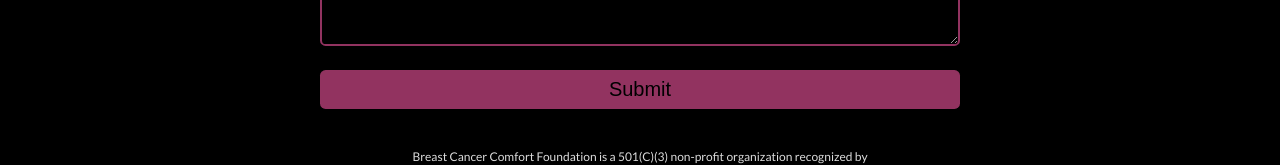
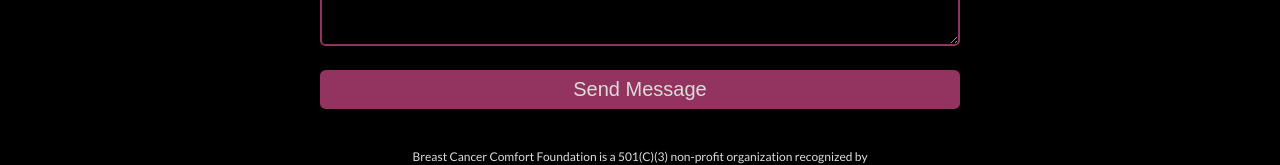
Before and after one commit to vishalicious213/bcc-v2, a Next.js app: page / in a window 1280 px wide. Shown: the part 2380-2545 px from the top of the page. Built offline with nearby package versions, Linux system fonts and the light colour scheme.

Commit message:
components/contact.js: adding styles

```diff
--- a/components/contact.js
+++ b/components/contact.js
@@ -33,7 +33,7 @@ export default function ContactForm() {
                     placeholder='message'
                     className='field'
                 />
-                <button id='contact-button' type='submit'>Submit</button>
+                <button id='contact-button' type='submit'>Send Message</button>
             </form>
 
             <style jsx>
@@ -57,6 +57,7 @@ export default function ContactForm() {
                 }
 
                 #contact-button {
+                    color: gainsboro;
                     font-size: 1.25rem;
                     background-color: #923360;
                     border: none;
@@ -71,6 +72,7 @@ export default function ContactForm() {
                 }
 
                 #contact-button:hover {
+                    color: white;
                     background: #b01e65;
                     transition: .25s
                 }
```
